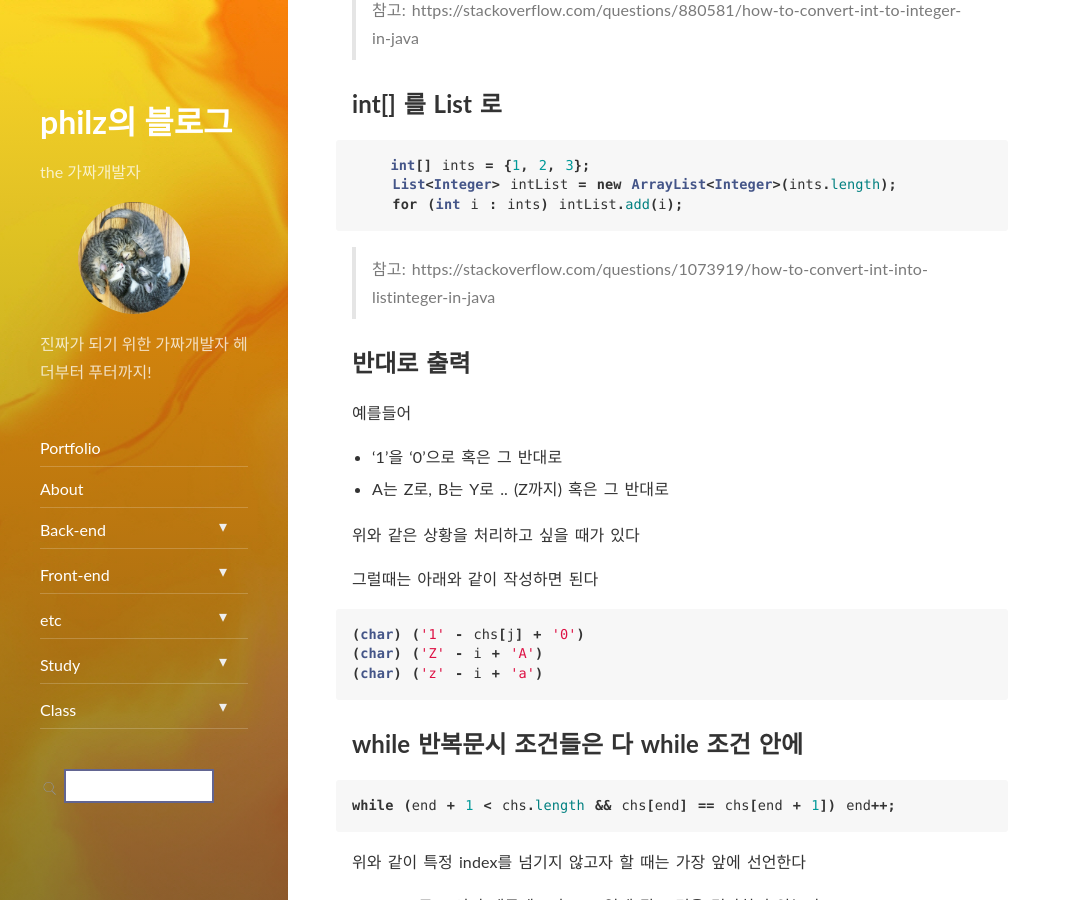
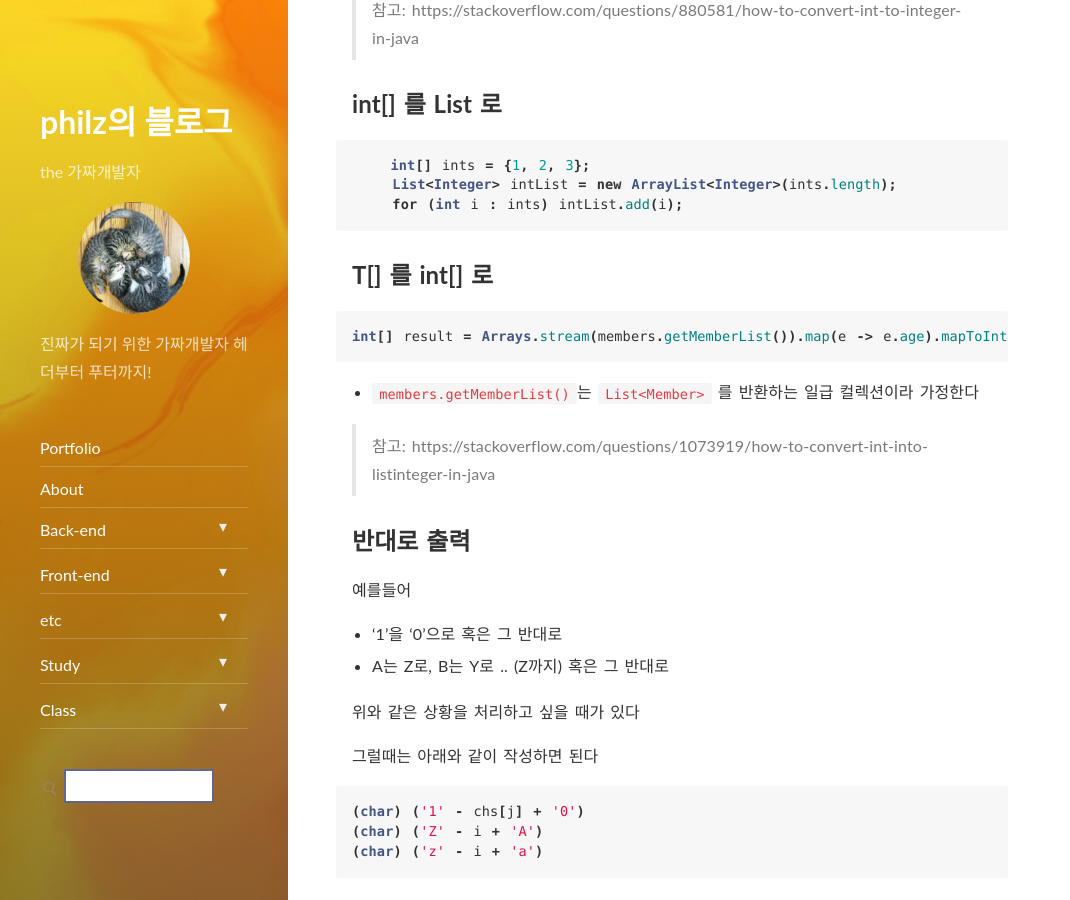
Before and after one commit to progress0407/progress0407.github.io, a Jekyll site: the page built from _posts/etc/codingtest/2021-10-23-자바-코테-팁.md, in a window 1280 px wide and 900 px high, scrolled down 5859 px. Shown: the whole window, without its empty margins (0-1070 px from the left). Built offline with Jekyll 4.4.1, drawn with Linux system fonts in a browser that asks for light colours; nearby versions of some CDN libraries.

Commit message:
자바 코테 팁 갱신

````diff
--- a/_posts/etc/codingtest/2021-10-23-자바-코테-팁.md
+++ b/_posts/etc/codingtest/2021-10-23-자바-코테-팁.md
@@ -273,6 +273,14 @@ for (int i = 1; i < n; i++) {
     for (int i : ints) intList.add(i);
 ```
 
+## T[] 를 int[] 로
+
+```java
+int[] result = Arrays.stream(members.getMemberList()).map(e -> e.age).mapToInt(e -> e).toArray();
+```
+
+- `members.getMemberList()`는 `List<Member>` 를 반환하는 일급 컬렉션이라 가정한다
+
 > 참고: https://stackoverflow.com/questions/1073919/how-to-convert-int-into-listinteger-in-java
 
 ## 반대로 출력
````
